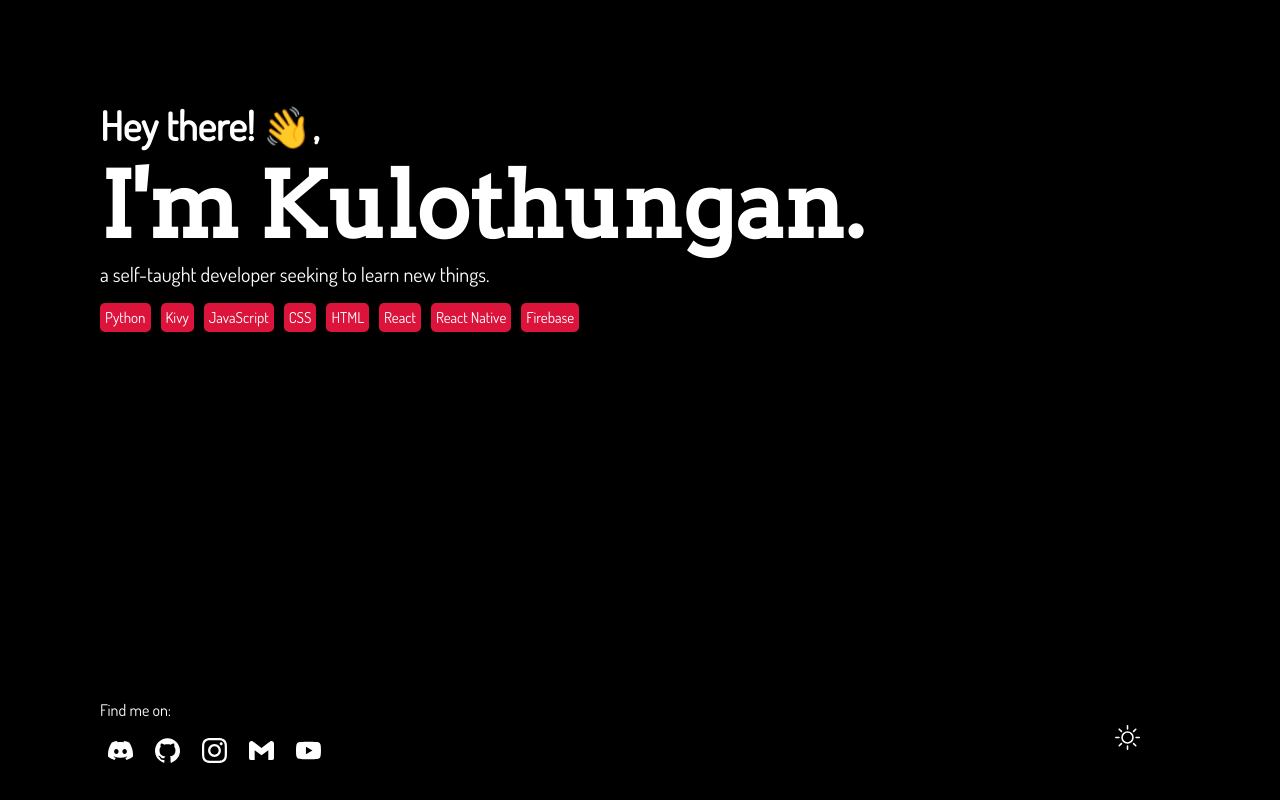
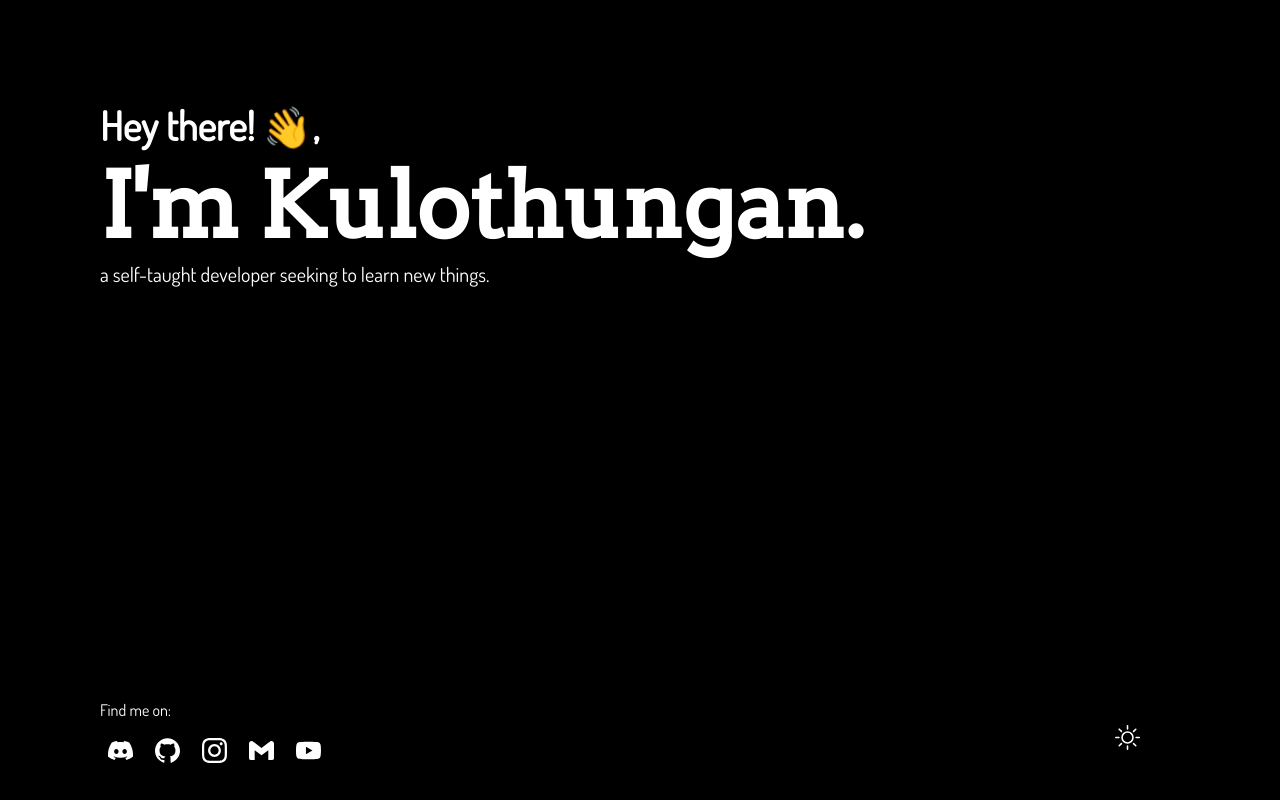
Before and after one commit to kulothunganug/kulothunganug.github.io, a React (Vite) app: page / in a window 1280 px wide. Built offline with nearby package versions, Linux system fonts and the light colour scheme.

Commit message:
Removed Tags (almost Body) and Renamed Header to Body

```diff
--- a/src/page/Body.jsx
+++ b/src/page/Body.jsx
@@ -1,27 +1,44 @@
 import React from 'react';
-import styled from 'styled-components';
-
-import Link from '../components/Link';
+import styled, { keyframes } from 'styled-components';
 
 const Body = () => (
   <Container>
+    <H2>
+      Hey there! <Span>👋</Span>,
+    </H2>
+    <H1>I'm Kulothungan.</H1>
     <P>a self-taught developer seeking to learn new things.</P>
-    <Tags>
-      <Tag href='https://www.python.org/'>Python</Tag>
-      <Tag href='https://kivy.org/'>Kivy</Tag>
-      <Tag href='https://developer.mozilla.org/en-US/docs/Web/JavaScript'>
-        JavaScript
-      </Tag>
-      <Tag href='https://developer.mozilla.org/en-US/docs/Web/css'>CSS</Tag>
-      <Tag href='https://developer.mozilla.org/en-US/docs/Web/html'>HTML</Tag>
-      <Tag href='https://reactjs.org/'>React</Tag>
-      <Tag href='https://reactnative.dev/'>React Native</Tag>
-      <Tag href='https://firebase.google.com/'>Firebase</Tag>
-    </Tags>
   </Container>
 );
 
 const Container = styled.div``;
+
+const H1 = styled.h1`
+  font-size: 90px;
+  font-family: 'Arvo', serif;
+  font-weight: bold;
+  transition: color 0.25s ease-in;
+  display: inline-block;
+  margin: auto;
+
+  &:hover {
+    color: dodgerblue;
+  }
+
+  @media only screen and (max-width: 600px) {
+    font-size: 30px;
+  }
+`;
+
+const H2 = styled.h2`
+  font-size: 40px;
+  margin: auto;
+  transition: color 0.25s ease-in;
+
+  @media only screen and (max-width: 600px) {
+    font-size: 30px;
+  }
+`;
 
 const P = styled.p`
   font-size: 20px;
@@ -33,24 +50,23 @@ const P = styled.p`
   }
 `;
 
-const Tag = styled(Link)`
-  font-size: 15px;
-  background-color: crimson;
-  border-radius: 5px;
-  padding: 5px;
-  margin-right: 10px;
-
-  &:hover {
-    text-decoration: underline;
-  }
+const wave = keyframes`
+  0% { transform: rotate( 0.0deg) }
+  10% { transform: rotate(14.0deg) }
+  20% { transform: rotate(-8.0deg) }
+  30% { transform: rotate(14.0deg) }
+  40% { transform: rotate(-4.0deg) }
+  50% { transform: rotate(10.0deg) }
+  60% { transform: rotate( 0.0deg) }
+  100% { transform: rotate( 0.0deg) }
 `;
 
-const Tags = styled.div`
-  margin-top: 20px;
-
-  @media only screen and (max-width: 600px) {
-    display: none;
-  }
+const Span = styled.span`
+  animation-name: ${wave};
+  animation-duration: 2.5s;
+  animation-iteration-count: infinite;
+  transform-origin: 70% 70%;
+  display: inline-block;
 `;
 
 export default Body;
--- a/src/page/Header.jsx
+++ /dev/null
@@ -1,61 +0,0 @@
-import React from 'react';
-import styled, { keyframes } from 'styled-components';
-
-const Header = () => (
-  <Container>
-    <H2>
-      Hey there! <Span>👋</Span>,
-    </H2>
-    <H1>I'm Kulothungan.</H1>
-  </Container>
-);
-
-const Container = styled.div``;
-
-const H1 = styled.h1`
-  font-size: 90px;
-  font-family: 'Arvo', serif;
-  font-weight: bold;
-  transition: color 0.25s ease-in;
-  display: inline-block;
-  margin: auto;
-
-  &:hover {
-    color: dodgerblue;
-  }
-
-  @media only screen and (max-width: 600px) {
-    font-size: 30px;
-  }
-`;
-
-const H2 = styled.h2`
-  font-size: 40px;
-  margin: auto;
-  transition: color 0.25s ease-in;
-
-  @media only screen and (max-width: 600px) {
-    font-size: 30px;
-  }
-`;
-
-const wave = keyframes`
-  0% { transform: rotate( 0.0deg) }
-  10% { transform: rotate(14.0deg) }
-  20% { transform: rotate(-8.0deg) }
-  30% { transform: rotate(14.0deg) }
-  40% { transform: rotate(-4.0deg) }
-  50% { transform: rotate(10.0deg) }
-  60% { transform: rotate( 0.0deg) }
-  100% { transform: rotate( 0.0deg) }
-`;
-
-const Span = styled.span`
-  animation-name: ${wave};
-  animation-duration: 2.5s;
-  animation-iteration-count: infinite;
-  transform-origin: 70% 70%;
-  display: inline-block;
-`;
-
-export default Header;
--- a/src/page/index.jsx
+++ b/src/page/index.jsx
@@ -3,16 +3,14 @@ import styled from 'styled-components';
 import { BsSun, BsMoon } from 'react-icons/bs';
 
 import { useTheme } from '../contexts/ThemeContext';
-import Header from './Header';
+import Body from './Body';
 import Footer from './Footer';
-import Body from './Body';
 
 const Home = () => {
   const { theme, setTheme } = useTheme();
 
   return (
       <Container>
-        <Header />
         <Body />
         <Footer />
         <IconContainer>
```
